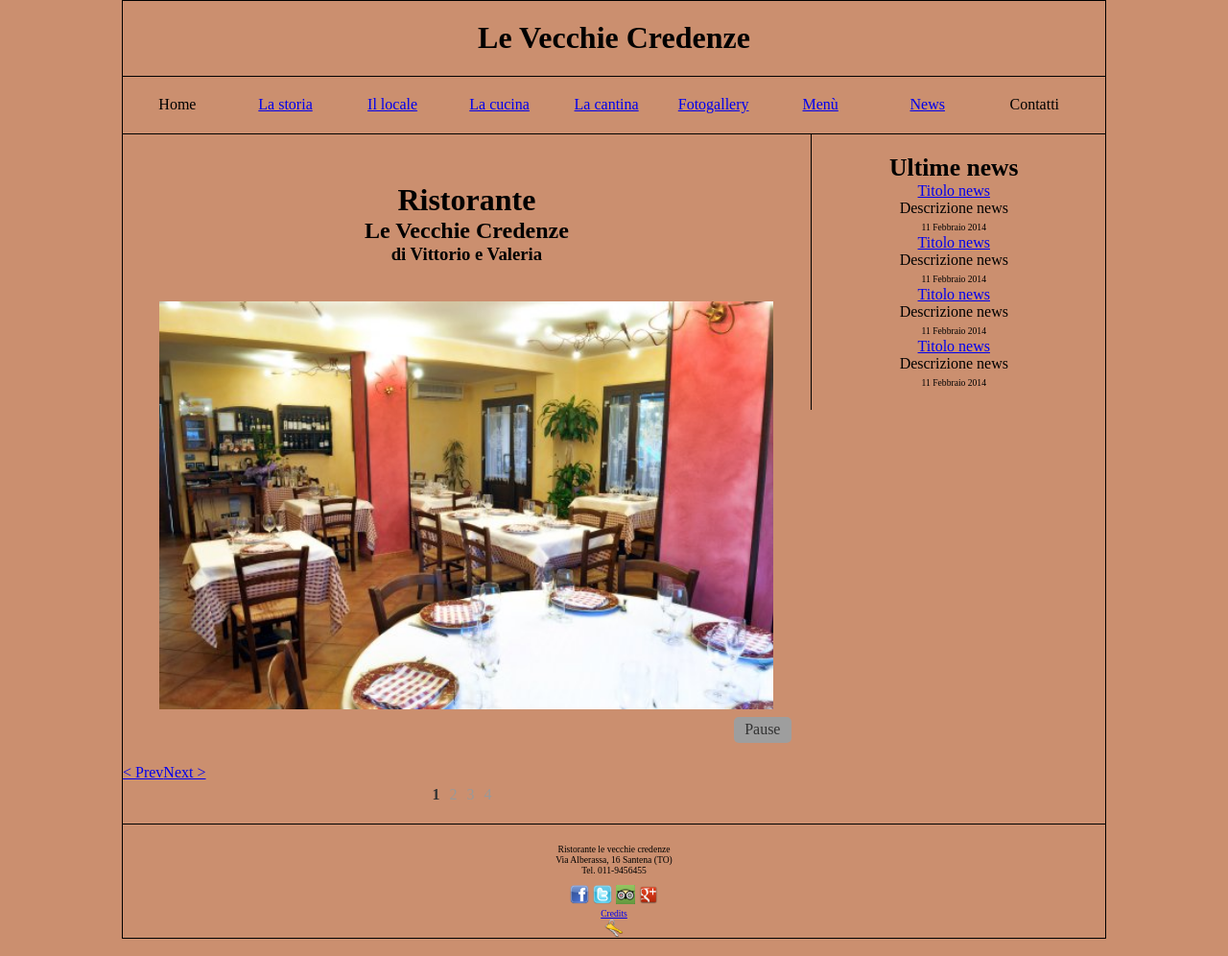
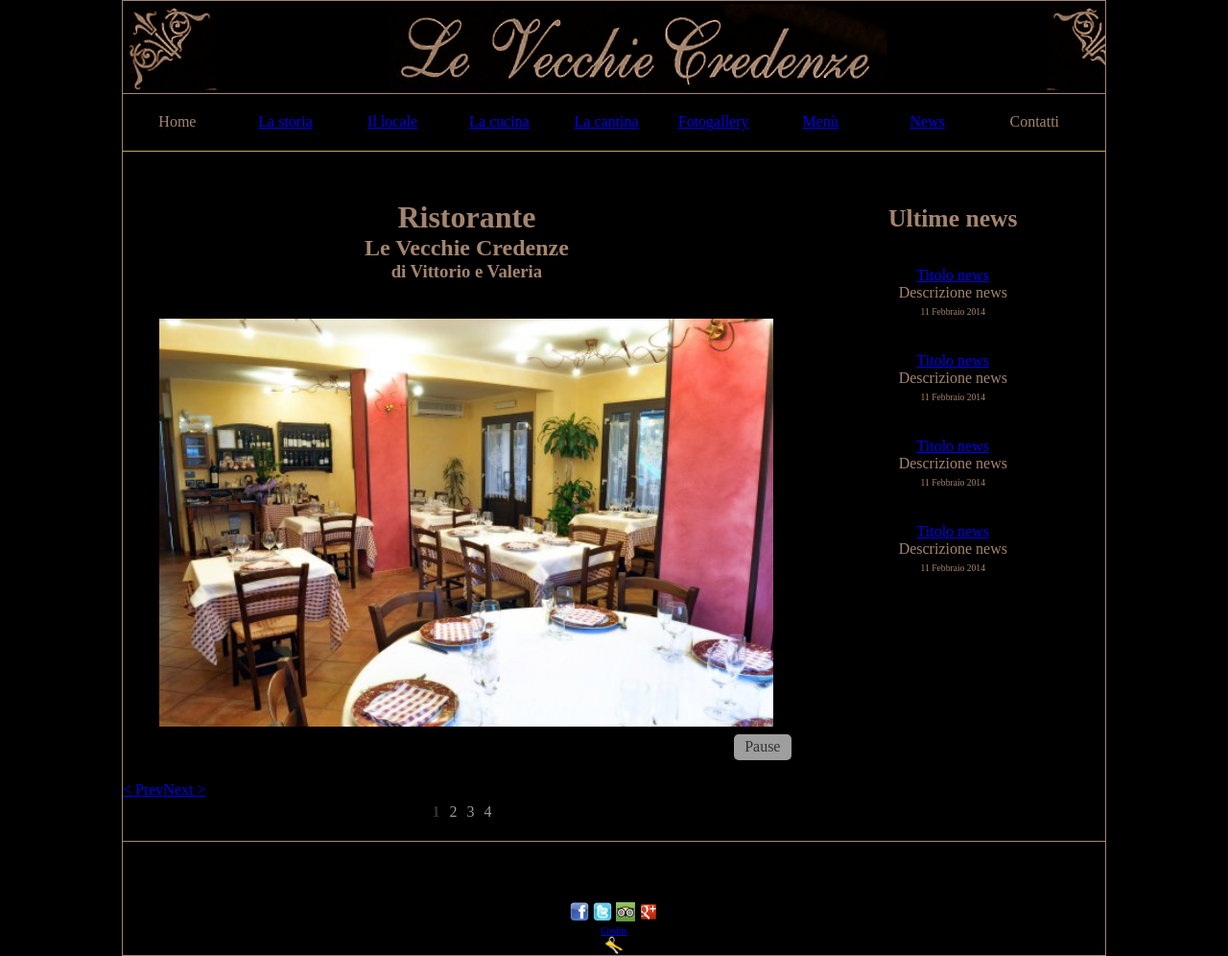
Before and after one commit to defra91/levecchiecredenze.it-php-, a PHP site: page / in a window 1280 px wide. Shown: the whole page at 96% size. Run offline with PHP 8.4, Linux system fonts and the light colour scheme; grey boxes are pictures that could not be loaded.

Commit message:
Ulteriori modifiche CSS screen

```diff
--- a/public-html/css/screen.css
+++ b/public-html/css/screen.css
@@ -6,15 +6,16 @@
 }
 
 body {
-	background-color: #cb8f6f;
+	background-color: #000;
 }
 
 div#container {
 	width: 1024px; /* utilizziamo una larghezza fissa per il contenitore esterno */
-	border: 1px solid #000;
+	border: 1px solid #A3856F;
 	margin-left: auto;
 	margin-right: auto;
 	overflow: auto;
+	background-color: #000;
 
 }
 
@@ -22,9 +23,19 @@ div#container {
 
 div#banner {
 	width: 100%;
-	padding: 2% 0%;
-	background-image: url();
-	border-bottom: 1px solid #000;
+	height: 96px;
+	border-bottom: 1px solid #A3856F;
+	background-image: url('../images/banner_alt.png');
+	text-indent: 100%;
+    white-space: nowrap;
+    overflow: hidden;
+	color: #A3856F;
+
+}
+
+#banner img {
+	width: 100%;
+    max-height:100%;
 }
 
 div#banner h1 {
@@ -37,7 +48,8 @@ div#navigation {
 	width: 100%;
 	background-image: url();
 	float: left;
-	border-bottom: 1px solid #000;
+	border-bottom: 1px solid #C1A55E;
+	color: #A3856F;
 
 }
 
@@ -62,7 +74,8 @@ span.menu_item_selected {
 div#content {
 	width: 100%;
 	float: left;
-	border-bottom: 1px solid #000;
+	border-bottom: 1px solid #A3856F;
+	color: #A3856F;
 
 }
 
@@ -106,13 +119,14 @@ div#right_section {
 	width: 29%;
 	float: left;
 	text-align: center;
-	border-left: 1px solid #000;
+
 }
 
 /* Spalla destra */
 
 div#right_section h1 {
 	font-size: 1.6em;
+	margin-top: 35px;
 }
 
 span.news {
@@ -120,11 +134,11 @@ span.news {
 }
 
 div.news {
-
+margin-top: 35px;
 }
 
 div.news h1 {
-	margin-top: 15px;
+
 	margin-bottom: 15px;
 }
 
```
